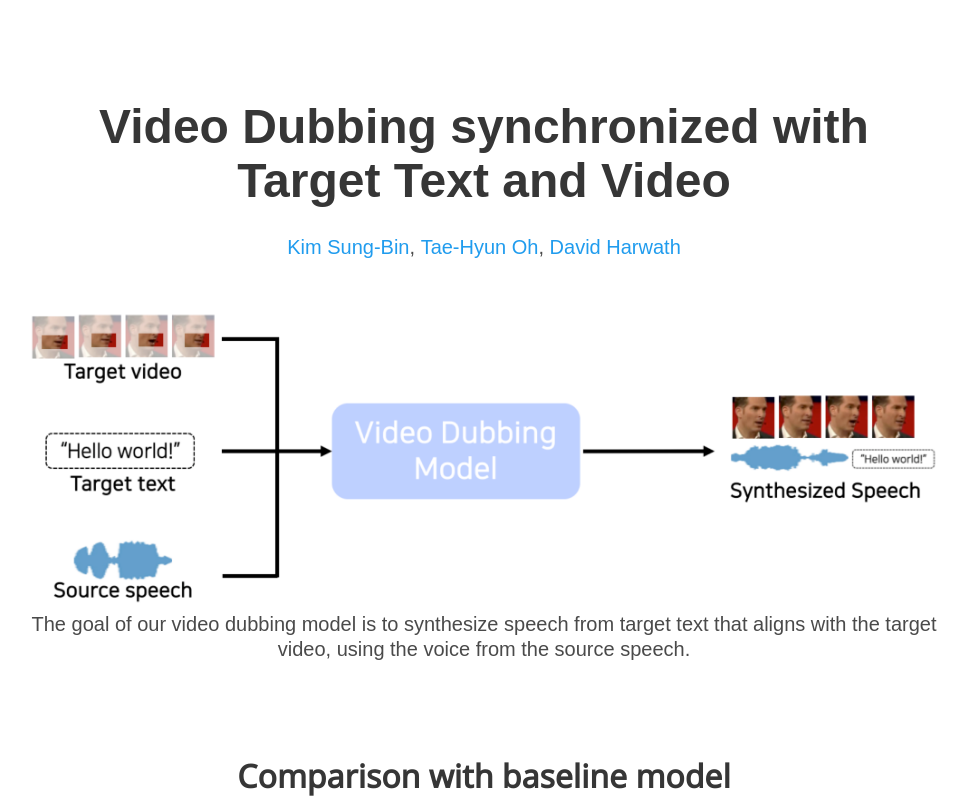
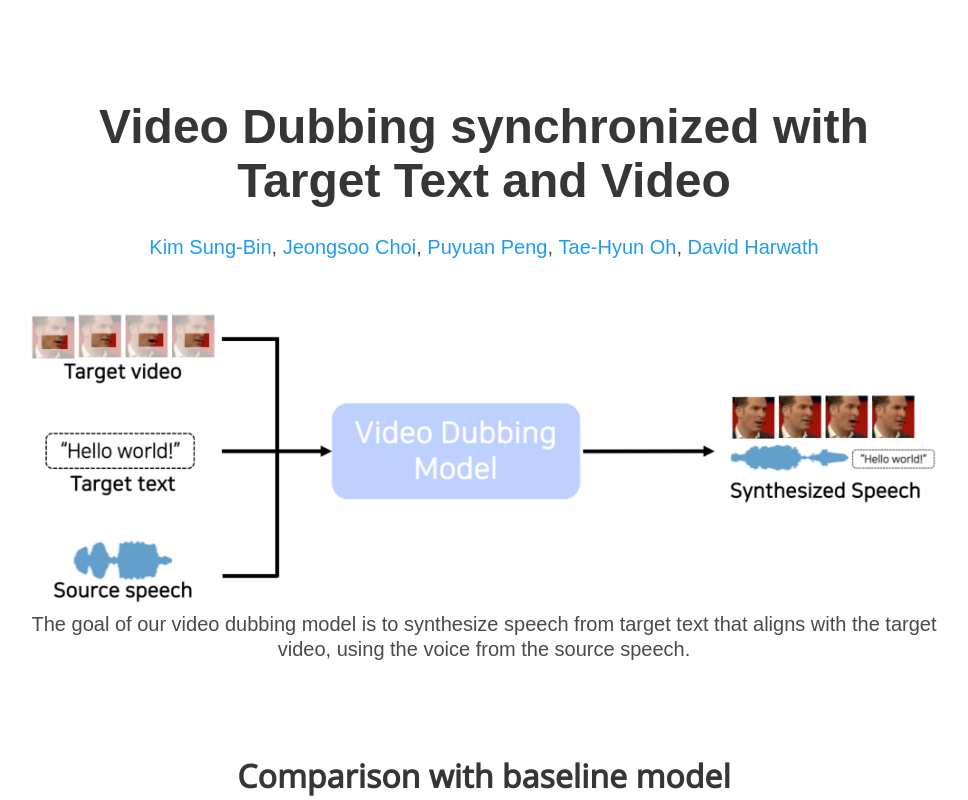
Before and after one commit to videodubbing/videodubbing.github.io, a plain HTML site: page index.html in a window 1280 px wide. Shown: the top 800 px of the page, without its empty margins (156-1124 px from the left). Drawn offline with nearby package versions, Linux system fonts and the light colour scheme; a script that the page names is missing; some icons are missing; a web font is replaced by a local one.

Commit message:
update all

```diff
--- a/index.html
+++ b/index.html
@@ -72,6 +72,10 @@
           <div class="is-size-5 publication-authors">
             <span class="author-block">
               <a href="https://sites.google.com/view/kimsungbin/">Kim Sung-Bin</a>,</span>
+              <span class="author-block">
+              <a href="https://choijeongsoo.github.io/">Jeongsoo Choi</a>,</span>
+              <span class="author-block">
+              <a href="https://jasonppy.github.io/">Puyuan Peng</a>,</span>
               <span class="author-block">
               <a href="https://ami.postech.ac.kr/members/tae-hyun-oh">Tae-Hyun Oh</a>,</span>
             <span class="author-block">
```
